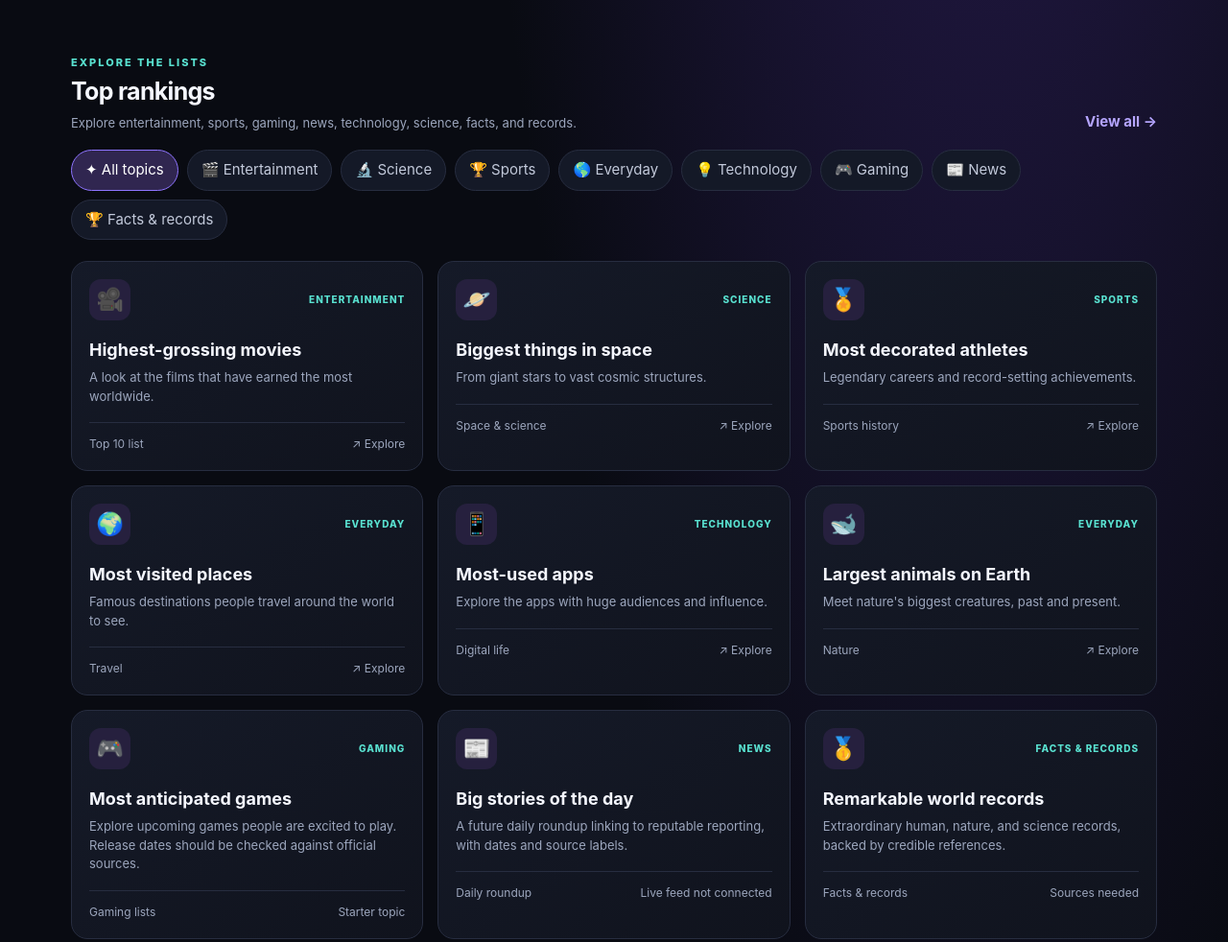
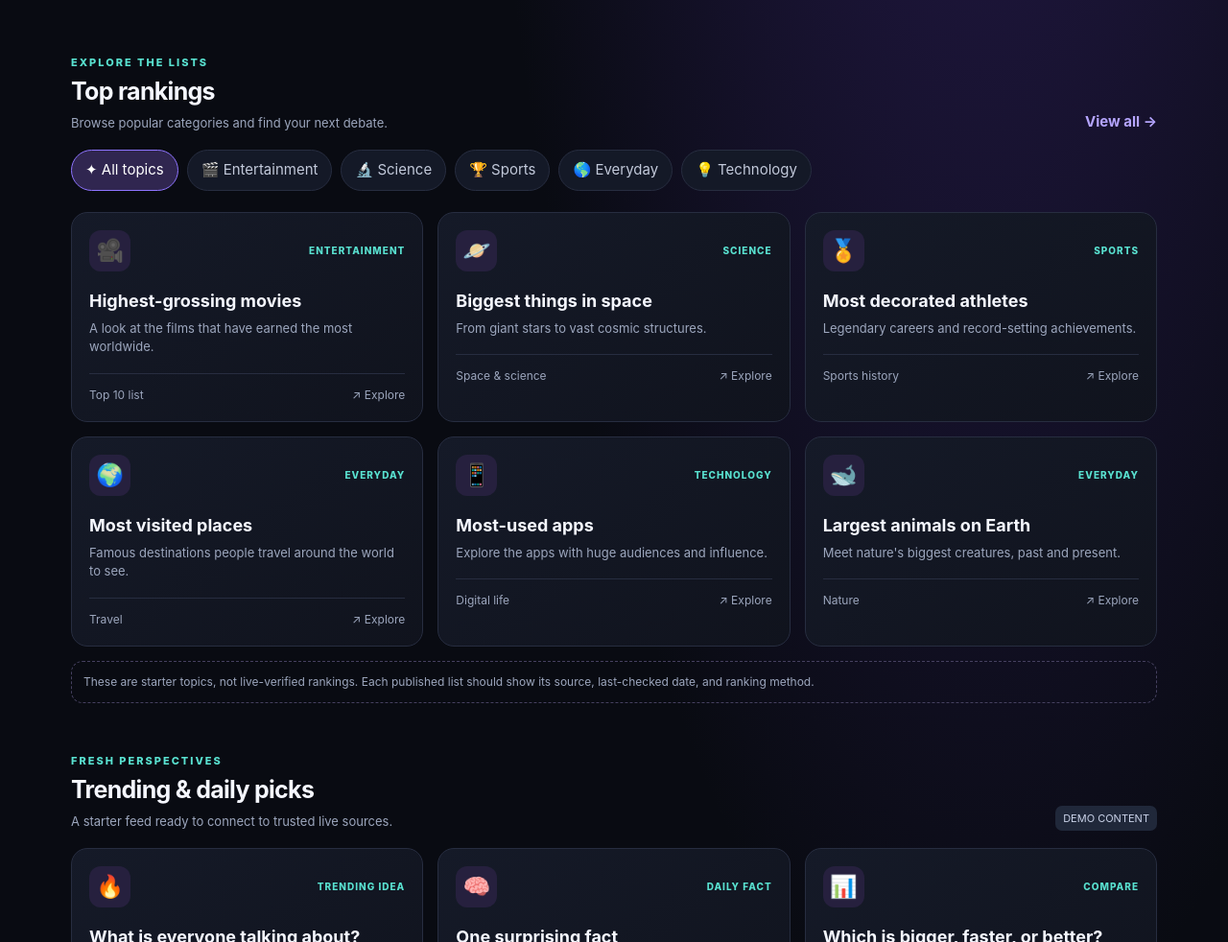
Before and after one commit to kadenyasnowski-code/YaRanks, a plain HTML site: page index.html in a window 1280 px wide. Shown: the part 449-1431 px from the top of the page at 96% size. Drawn offline with Linux system fonts and the light colour scheme.

Commit message:
Update index.html

```diff
--- a/index.html
+++ b/index.html
@@ -14,8 +14,8 @@
 <main class="wrap">
 <section class="hero"><div><div class="eyebrow">The world, ranked</div><h1>Curious about<br>what's <span>on top?</span></h1><p>Discover top 10 lists, today's big winners, trending stories, surprising facts, and the answers everyone is looking for — all in one place.</p><div class="actions"><button class="pill" onclick="document.querySelector('#rankings').scrollIntoView({behavior:'smooth'})">Explore rankings ↗</button><button class="secondary" onclick="document.querySelector('#winners').scrollIntoView({behavior:'smooth'})">Today's results</button></div></div>
 <div class="hero-card"><span class="status"><i class="dot"></i> YOUR DAILY CURIOSITY FIX</span><h2>Know more. Compare everything.</h2><p>From record-breaking facts to what people are talking about today, find a new rabbit hole every visit.</p><div class="mini-grid"><div class="mini"><strong>Top 10</strong><span>Quick, clear rankings</span></div><div class="mini"><strong>Daily</strong><span>Fresh topics to explore</span></div></div></div></section>
-<section class="section" id="rankings"><div class="section-head"><div><div class="eyebrow">Explore the lists</div><h2>Top rankings</h2><p>Explore entertainment, sports, gaming, news, technology, science, facts, and records.</p></div><a class="textlink" href="#all-lists">View all →</a></div>
-<div class="categories" id="categories"><button class="chip active" data-cat="All">✦ All topics</button><button class="chip" data-cat="Entertainment">🎬 Entertainment</button><button class="chip" data-cat="Science">🔬 Science</button><button class="chip" data-cat="Sports">🏆 Sports</button><button class="chip" data-cat="Everyday">🌎 Everyday</button><button class="chip" data-cat="Technology">💡 Technology</button><button class="chip" data-cat="Gaming">🎮 Gaming</button><button class="chip" data-cat="News">📰 News</button><button class="chip" data-cat="Records">🏆 Facts & records</button></div>
+<section class="section" id="rankings"><div class="section-head"><div><div class="eyebrow">Explore the lists</div><h2>Top rankings</h2><p>Browse popular categories and find your next debate.</p></div><a class="textlink" href="#all-lists">View all →</a></div>
+<div class="categories" id="categories"><button class="chip active" data-cat="All">✦ All topics</button><button class="chip" data-cat="Entertainment">🎬 Entertainment</button><button class="chip" data-cat="Science">🔬 Science</button><button class="chip" data-cat="Sports">🏆 Sports</button><button class="chip" data-cat="Everyday">🌎 Everyday</button><button class="chip" data-cat="Technology">💡 Technology</button></div>
 <div class="cards" id="rankCards">
 <article class="card" data-cat="Entertainment"><div class="card-top"><div class="emoji">🎥</div><span class="tag">Entertainment</span></div><h3>Highest-grossing movies</h3><p>A look at the films that have earned the most worldwide.</p><div class="meta"><span>Top 10 list</span><span>↗ Explore</span></div></article>
 <article class="card" data-cat="Science"><div class="card-top"><div class="emoji">🪐</div><span class="tag">Science</span></div><h3>Biggest things in space</h3><p>From giant stars to vast cosmic structures.</p><div class="meta"><span>Space & science</span><span>↗ Explore</span></div></article>
@@ -23,10 +23,7 @@
 <article class="card" data-cat="Everyday"><div class="card-top"><div class="emoji">🌍</div><span class="tag">Everyday</span></div><h3>Most visited places</h3><p>Famous destinations people travel around the world to see.</p><div class="meta"><span>Travel</span><span>↗ Explore</span></div></article>
 <article class="card" data-cat="Technology"><div class="card-top"><div class="emoji">📱</div><span class="tag">Technology</span></div><h3>Most-used apps</h3><p>Explore the apps with huge audiences and influence.</p><div class="meta"><span>Digital life</span><span>↗ Explore</span></div></article>
 <article class="card" data-cat="Everyday"><div class="card-top"><div class="emoji">🐋</div><span class="tag">Everyday</span></div><h3>Largest animals on Earth</h3><p>Meet nature's biggest creatures, past and present.</p><div class="meta"><span>Nature</span><span>↗ Explore</span></div></article>
-<article class="card" data-cat="Gaming"><div class="card-top"><div class="emoji">🎮</div><span class="tag">Gaming</span></div><h3>Most anticipated games</h3><p>Explore upcoming games people are excited to play. Release dates should be checked against official sources.</p><div class="meta"><span>Gaming lists</span><span>Starter topic</span></div></article>
-<article class="card" data-cat="News"><div class="card-top"><div class="emoji">📰</div><span class="tag">News</span></div><h3>Big stories of the day</h3><p>A future daily roundup linking to reputable reporting, with dates and source labels.</p><div class="meta"><span>Daily roundup</span><span>Live feed not connected</span></div></article>
-<article class="card" data-cat="Records"><div class="card-top"><div class="emoji">🥇</div><span class="tag">Facts & records</span></div><h3>Remarkable world records</h3><p>Extraordinary human, nature, and science records, backed by credible references.</p><div class="meta"><span>Facts & records</span><span>Sources needed</span></div></article>
-</div><div class="notice">These are starter topics, not live-verified rankings. Live news, gaming release data, and record verification still need reliable sources. Each published list should show its source, last-checked date, and ranking method.</div></section>
+</div><div class="notice">These are starter topics, not live-verified rankings. Each published list should show its source, last-checked date, and ranking method.</div></section>
 <section class="section" id="trending"><div class="section-head"><div><div class="eyebrow">Fresh perspectives</div><h2>Trending & daily picks</h2><p>A starter feed ready to connect to trusted live sources.</p></div><span class="badge">DEMO CONTENT</span></div><div class="cards">
 <article class="card"><div class="card-top"><div class="emoji">🔥</div><span class="tag">Trending idea</span></div><h3>What is everyone talking about?</h3><p>Surface popular topics with links to reputable reporting and timestamps.</p><div class="meta"><span>News & culture</span><span>Source needed</span></div></article>
 <article class="card"><div class="card-top"><div class="emoji">🧠</div><span class="tag">Daily fact</span></div><h3>One surprising fact</h3><p>Short, memorable facts with an explanation and a source to learn more.</p><div class="meta"><span>Learn something</span><span>Source needed</span></div></article>
```
